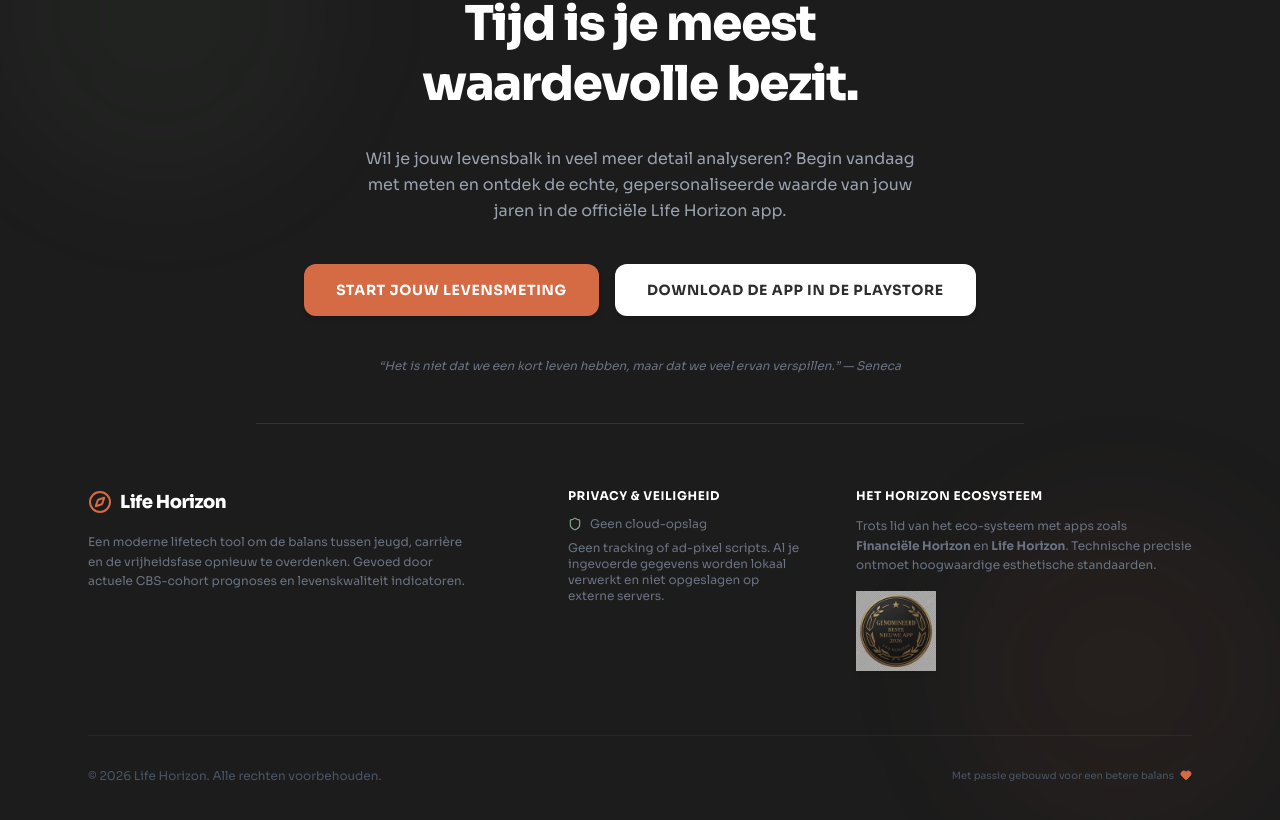
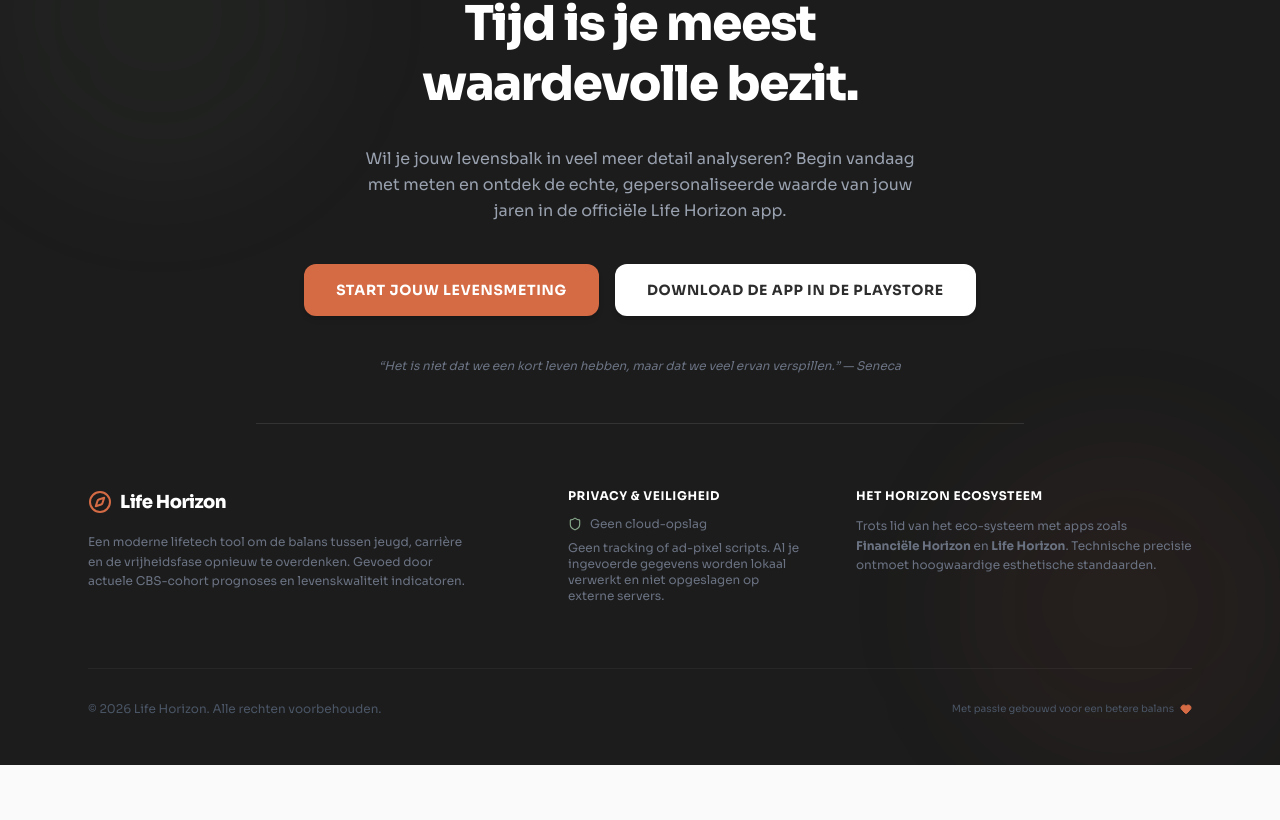
Before and after one commit to bjtromp-GH/Life-Horizon-Website, a React (Vite) app: page / in a window 1280 px wide. Shown: the part 4917-5737 px from the top of the page. After the commit the page ends 5682 px from the top, so only its background shows below. Built offline with nearby package versions, Linux system fonts and the light colour scheme.

Commit message:
Revert "Add optimized best app badge to footer"
This reverts commit 9b50cd1fcd4e6297b8a8067fbe2f20bb595eb68b.

```diff
--- a/src/components/Footer.tsx
+++ b/src/components/Footer.tsx
@@ -81,20 +81,13 @@ export default function Footer() {
           </div>
 
           {/* Core concept column */}
-          <div className="md:col-span-4 space-y-4">
-            <div className="space-y-3">
+          <div className="md:col-span-4 space-y-3">
             <h4 className="text-xs font-bold text-white uppercase tracking-wider font-mono">
               Het Horizon Ecosysteem
             </h4>
             <p className="text-xs text-gray-500 leading-relaxed">
               Trots lid van het eco-systeem met apps zoals <strong>Financiële Horizon</strong> en <strong>Life Horizon</strong>. Technische precisie ontmoet hoogwaardige esthetische standaarden.
             </p>
-            </div>
-            <img
-              src="/IMG/beste_app_badge.webp"
-              alt="Beste App"
-              className="w-20 h-auto opacity-70 hover:opacity-100 transition-opacity drop-shadow-md"
-            />
           </div>
 
         </div>
```
Also changed, not shown: public/IMG/beste_app_badge.webp (deleted). Lines whose indentation alone changed are shown as unchanged.
